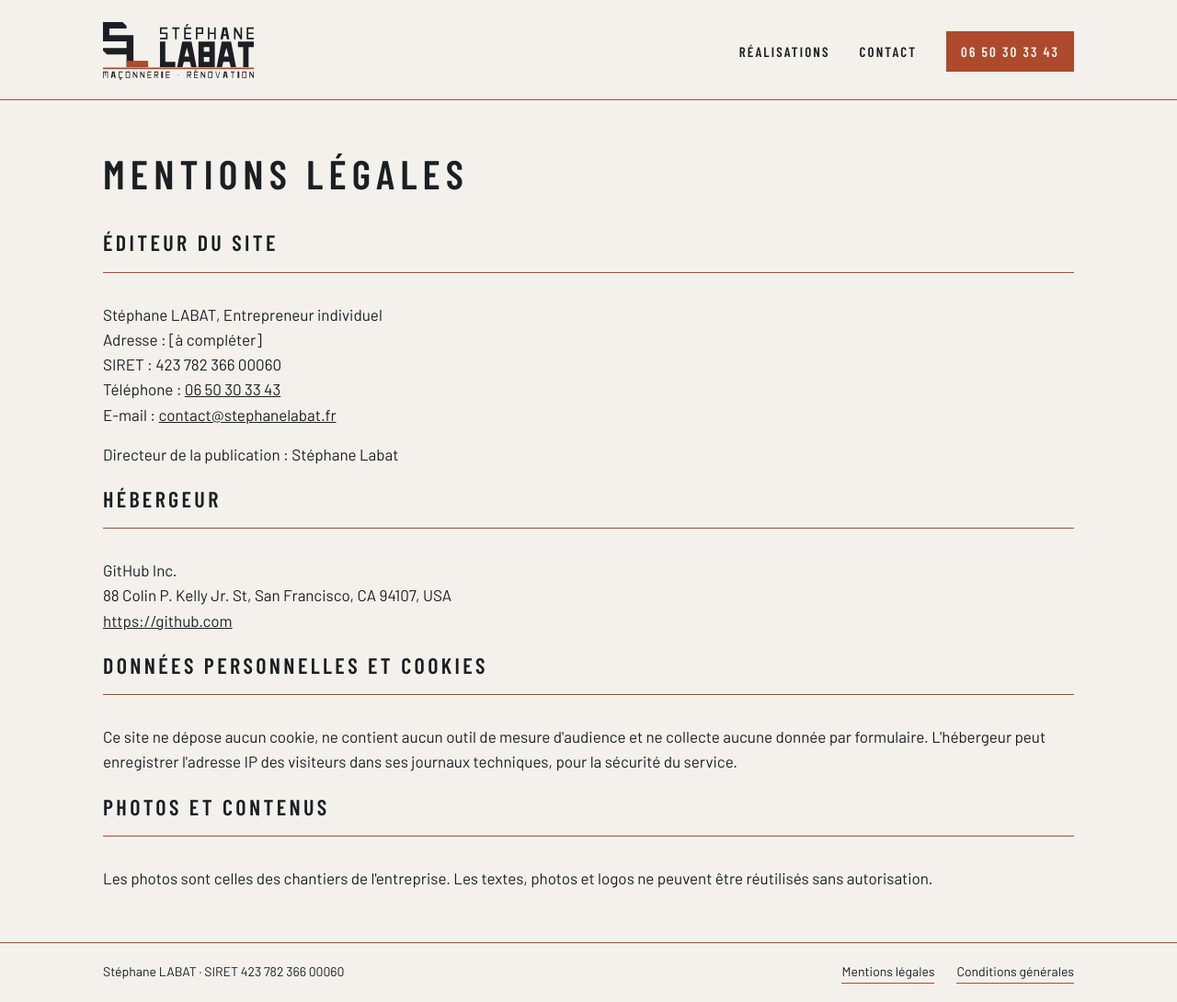
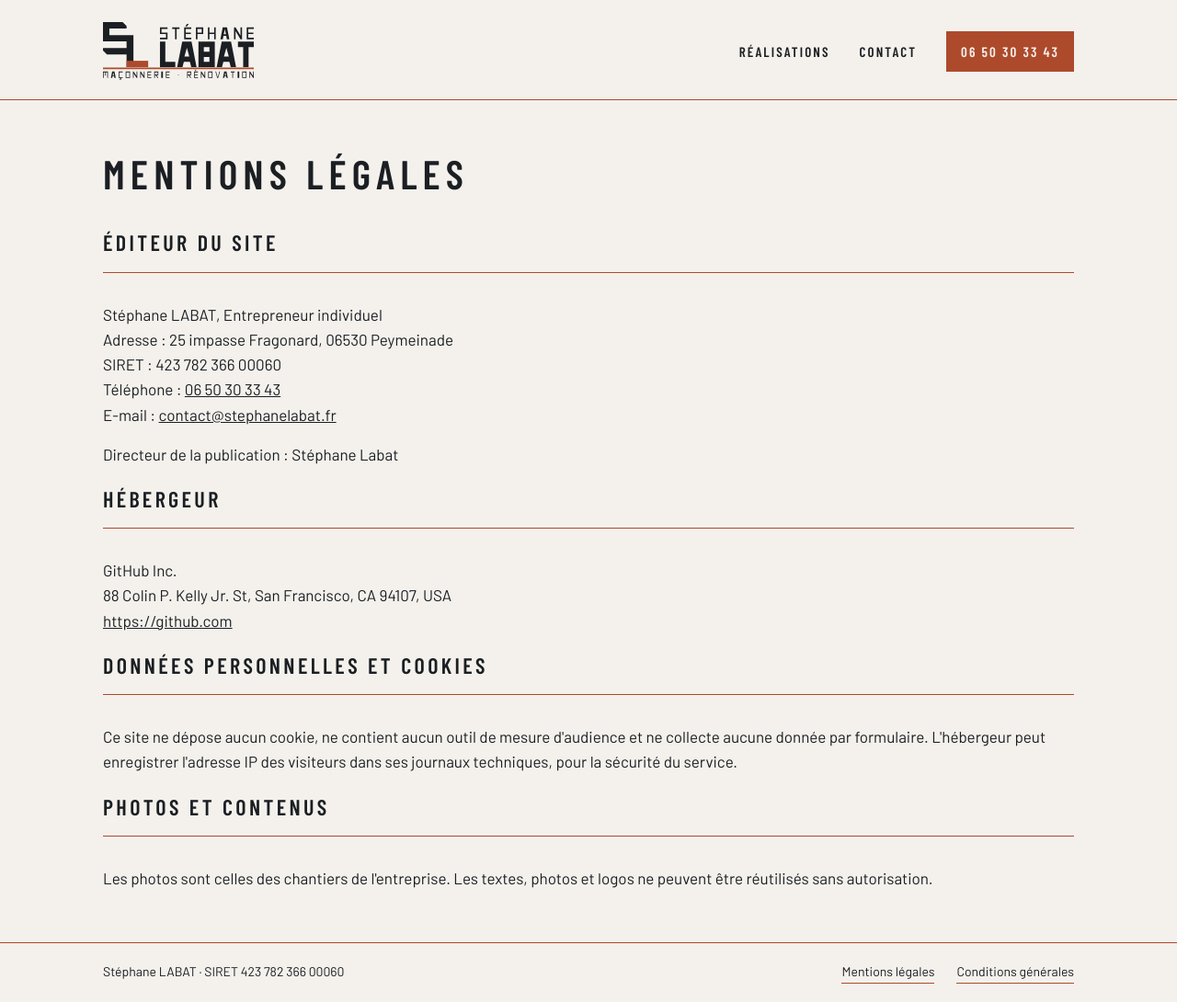
Before and after one commit to Romain7495/stephanelabat.fr, a Jekyll site: the page built from mentions-legales.html, in a window 1280 px wide. Shown: the whole page at 92% size. Built offline with Jekyll 4.4.1, drawn with Linux system fonts in a browser that asks for light colours.

Commit message:
fix: add business address to legal notice

```diff
--- a/_data/site.yml
+++ b/_data/site.yml
@@ -3,7 +3,7 @@ trade: Maçonnerie · Rénovation
 legal_name: Stéphane LABAT
 legal_form_long: Entrepreneur individuel
 siret: 423 782 366 00060
-business_address: "[à compléter]"
+business_address: 25 impasse Fragonard, 06530 Peymeinade
 insurer: "[nom et adresse de l'assureur à compléter]"
 consumer_mediator: "[nom, adresse et site du médiateur à compléter]"
 terms_updated: 2026-10-27
```
